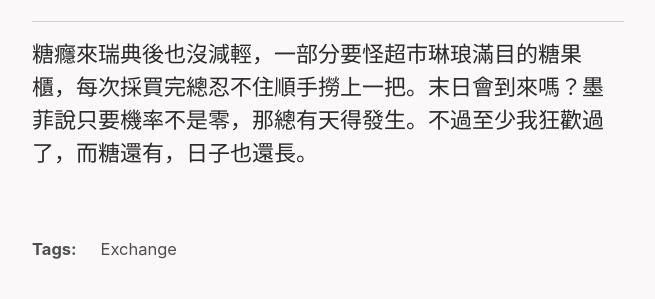
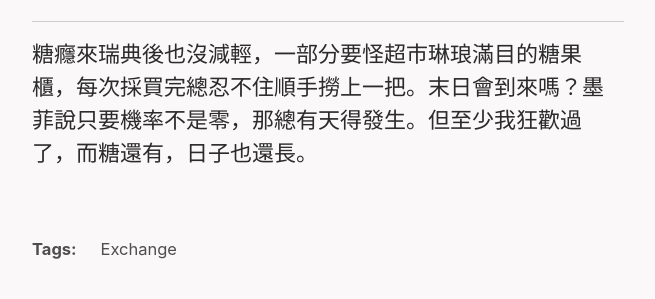
Before and after one commit to zebra314/zebra314.github.io, a Jekyll site: the page built from _posts/2025-03-18-吃甜.md, in a window 1280 px wide and 900 px high, scrolled down 2688 px. Shown: the part 219-518 px from the top of the window, without its empty margins (312-967 px from the left). Built offline with Jekyll 4.4.1, drawn with Linux system fonts in a browser that asks for light colours; cached includes are drawn as plain includes.

Commit message:
Update post

```diff
--- a/_posts/2025-03-18-吃甜.md
+++ b/_posts/2025-03-18-吃甜.md
@@ -28,4 +28,4 @@ tag: Exchange
 
 ## 末日
 
-糖癮來瑞典後也沒減輕，一部分要怪超市琳琅滿目的糖果櫃，每次採買完總忍不住順手撈上一把。末日會到來嗎？墨菲說只要機率不是零，那總有天得發生。不過至少我狂歡過了，而糖還有，日子也還長。
+糖癮來瑞典後也沒減輕，一部分要怪超市琳琅滿目的糖果櫃，每次採買完總忍不住順手撈上一把。末日會到來嗎？墨菲說只要機率不是零，那總有天得發生。但至少我狂歡過了，而糖還有，日子也還長。
```
